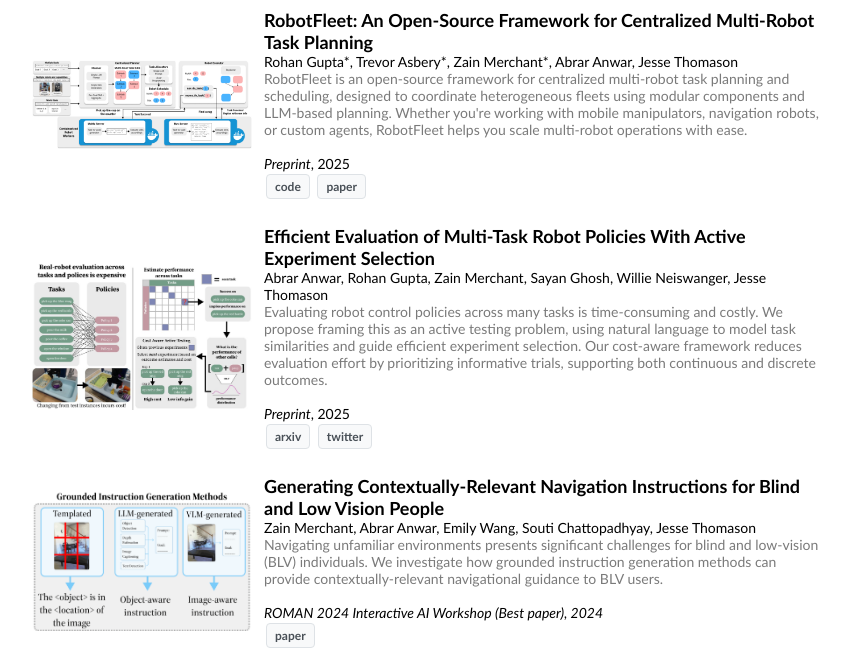
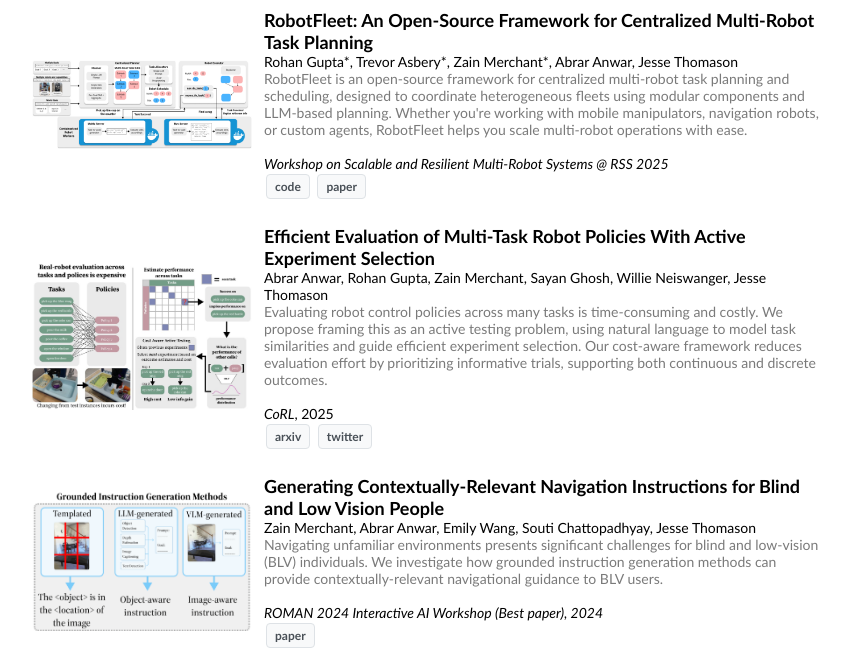
Before and after one commit to zain-merchant/zain-merchant.github.io, a plain HTML site: page research.html in a window 1280 px wide. Shown: the part 162-832 px from the top of the page, without its empty margins (208-1058 px from the left). Drawn offline with Linux system fonts and the light colour scheme.

Commit message:
updated papers

```diff
--- a/research.html
+++ b/research.html
@@ -46,7 +46,7 @@
               </font>
               <br>
               <br>
-              <font style="font-size: 14px;"><em>Preprint</em>, 2025</font>
+              <font style="font-size: 14px;"><em>Workshop on Scalable and Resilient Multi-Robot Systems @ RSS 2025</em></font>
               <br>
               <a class="button" href="https://github.com/therohangupta/robot-fleet"><b>code</b></a>
               <a class="button" href="https://drive.google.com/file/d/1cxDmLg7E7hdebJaycjsx3-wyHxWPhIh2/view"><b>paper</b></a>
@@ -66,7 +66,7 @@
               </font>
               <br>
               <br>
-              <font style="font-size: 14px;"><em>Preprint</em>, 2025</font>
+              <font style="font-size: 14px;"><em>CoRL</em>, 2025</font>
               <br>
               <a class="button" href="https://arxiv.org/abs/2502.09829"><b>arxiv</b></a>
               <a class="button" href="https://x.com/zainthemerchant/status/1894144496767832363"><b>twitter</b></a>
```
